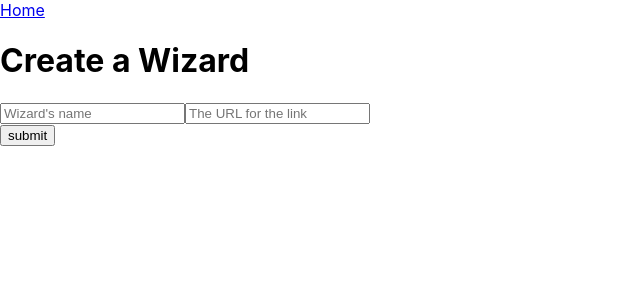
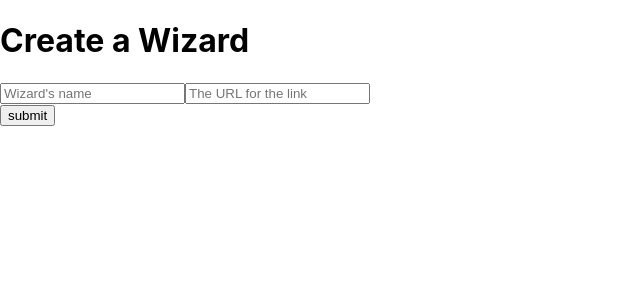
Before and after one commit to hboyle2/graphql-demo, a React (Create React App) app in the folder app/: page /create-wizard in a window 1280 px wide. Shown: the top 300 px of the page, without its empty margins (0-640 px from the left). Built offline with nearby package versions, Linux system fonts and the light colour scheme.

Commit message:
removed home link

```diff
--- a/app/src/components/CreateWizard.js
+++ b/app/src/components/CreateWizard.js
@@ -24,7 +24,6 @@ class CreateWizard extends Component {
 
     return (
       <div>
-        <Link to="/">Home</Link>
         <h1> Create a Wizard</h1>
         <div className="flex flex-column mt3">
           <input
```
